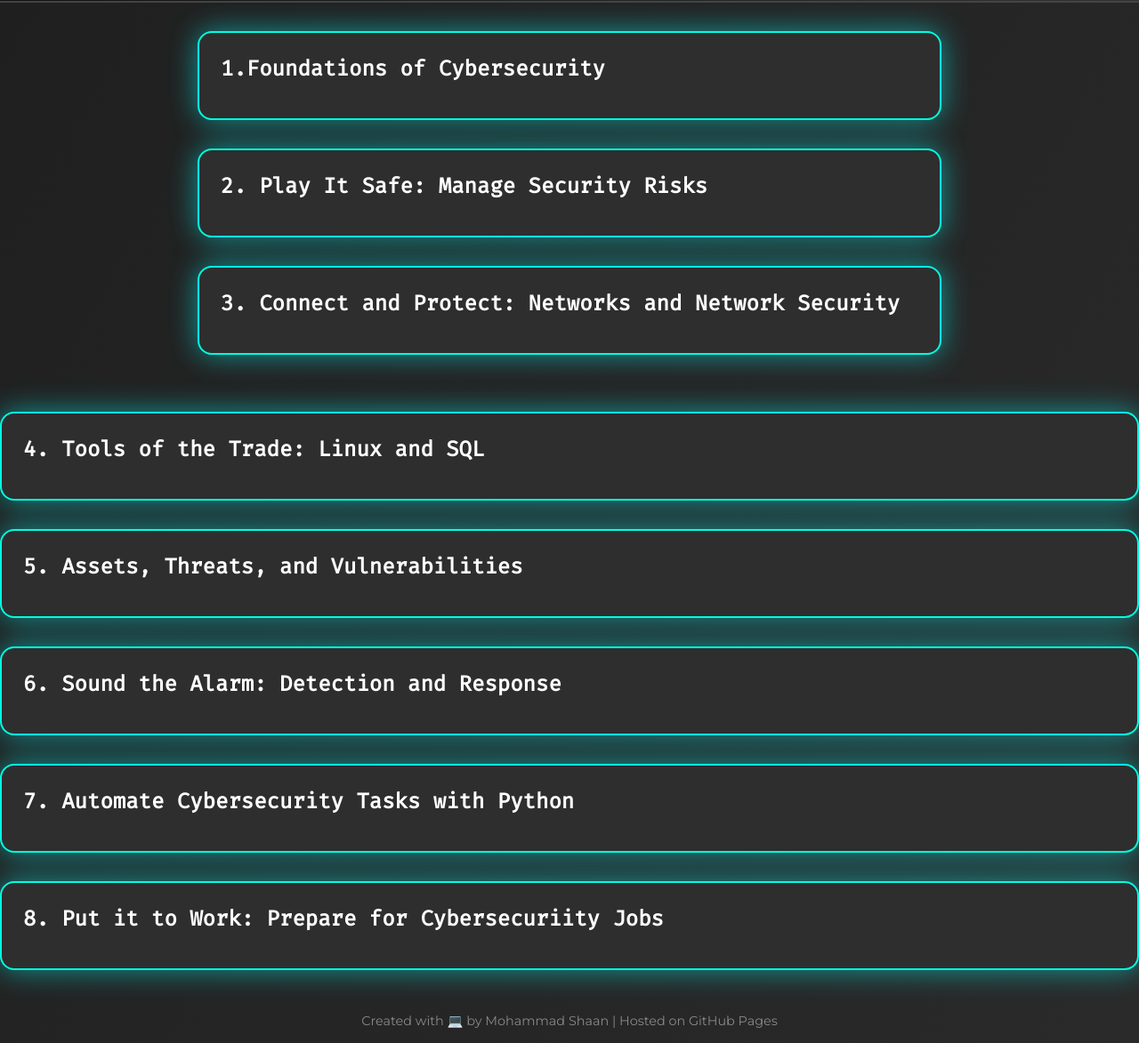
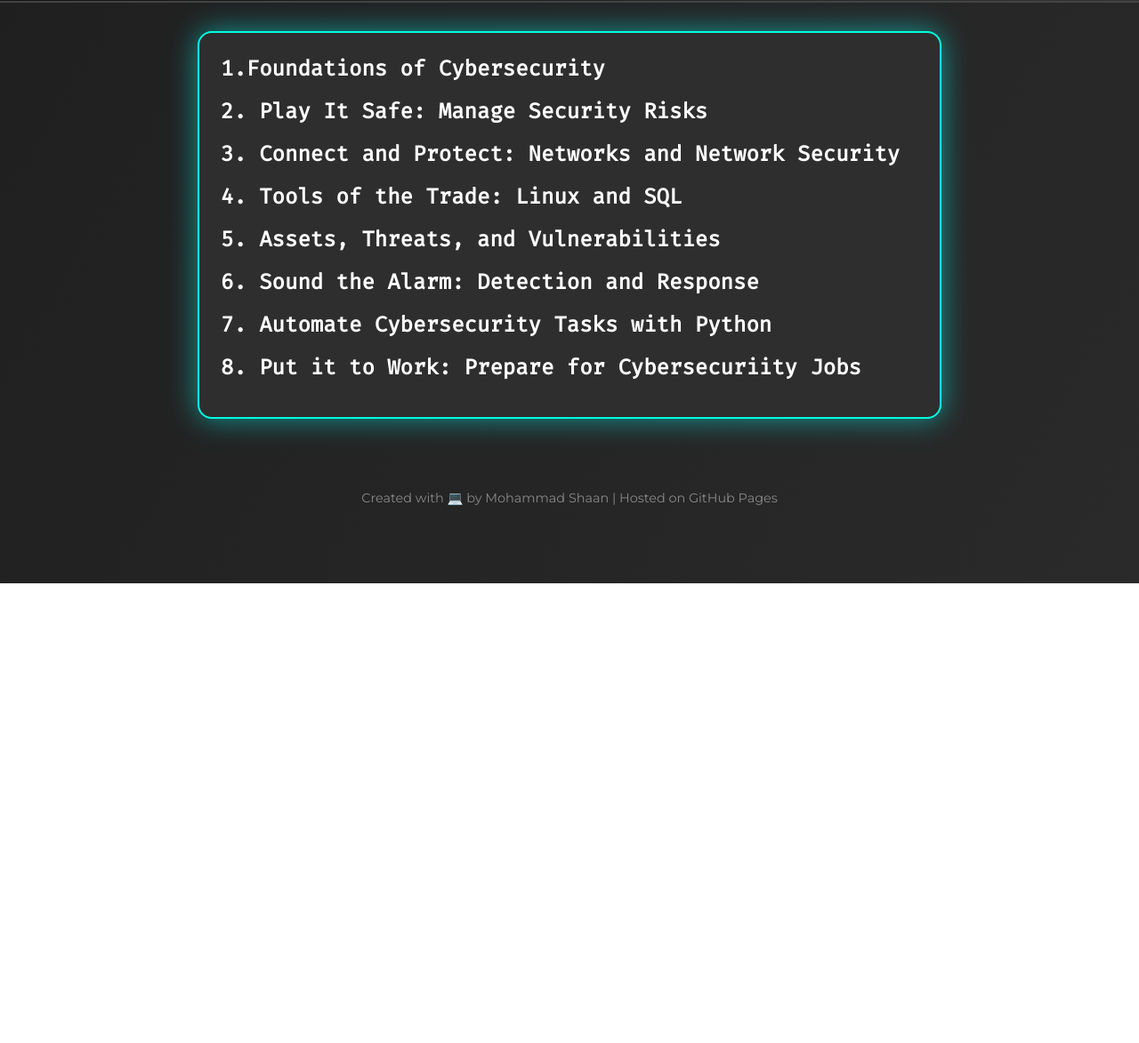
Before and after one commit to StatShaan27/cybersecurity, a plain HTML site: page index.html in a window 1280 px wide. Shown: the part 144-1317 px from the top of the page at 89% size. After the commit the page ends 800 px from the top, so only its background shows below. Drawn offline with Linux system fonts and the light colour scheme.

Commit message:
Update index.html

```diff
--- a/index.html
+++ b/index.html
@@ -125,44 +125,15 @@ a:hover {
     <!-- Section 1 -->
     <div class="card glow-box">
       <h2><a href="ch1">1.Foundations of Cybersecurity</h2>
-    </div>
-
-    <!-- Section 2 -->
-    <div class="card glow-box">
       <h2><a href="ch2">2. Play It Safe: Manage Security Risks</h2>
-    </div>
-
-    <!-- Section 3 -->
-    <div class="card glow-box">
       <h2><a href="ch3">3. Connect and Protect: Networks and Network Security</h2>
-    </div>
-  </main>
-<!-- Section 4 -->
-    <div class="card glow-box">
       <h2><a href="ch4">4. Tools of the Trade: Linux and SQL</h2>
-    </div>
-  </main>
-<!-- Section 5 -->
-    <div class="card glow-box">
       <h2><a href="ch5">5. Assets, Threats, and Vulnerabilities</h2>
-    </div>
-  </main>
-  <!-- Section 6 -->
-    <div class="card glow-box">
       <h2><a href="ch6">6. Sound the Alarm: Detection and Response</h2>
-    </div>
-  </main>
-<!-- Section 7 -->
-    <div class="card glow-box">
       <h2><a href="ch7">7. Automate Cybersecurity Tasks with Python</h2>
-    </div>
-  </main>
-<!-- Section 8 -->
-    <div class="card glow-box">
       <h2><a href="ch8">8. Put it to Work: Prepare for Cybersecuriity Jobs</h2>
     </div>
   </main>
-
 
   <!-- Footer -->
   <footer class="footer">
```
